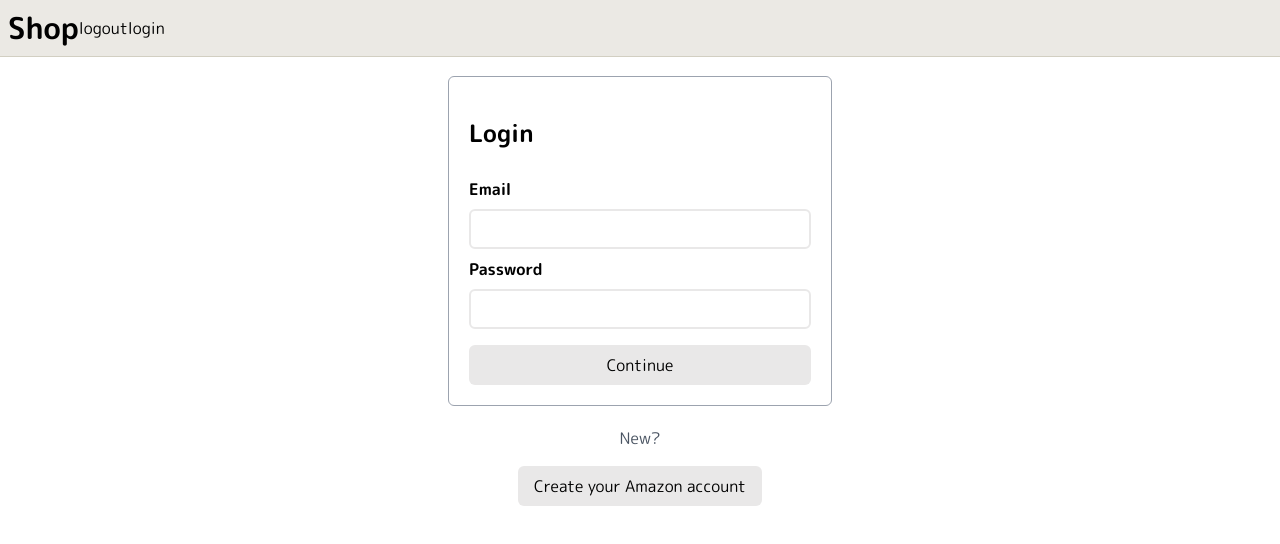
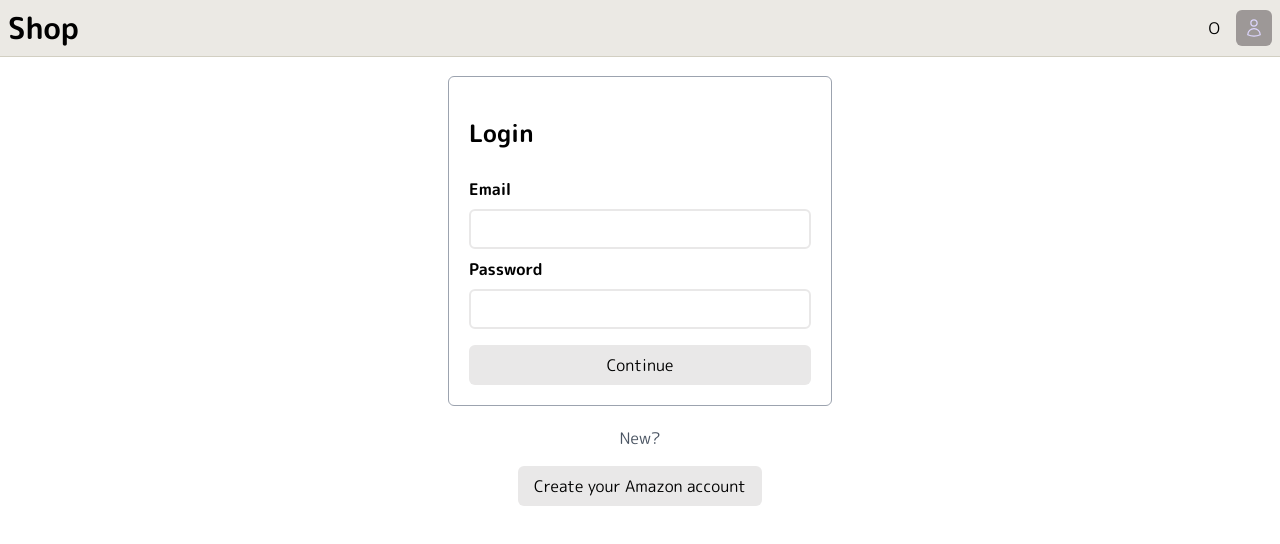
Before and after one commit to hsingyingli/micro-service-ecommerce-store, a Next.js app in the folder client/: page /login in a window 1280 px wide. Shown: the top 544 px of the page. Built offline with nearby package versions, Linux system fonts and the light colour scheme; no server answers.

Commit message:
add Account Drop down menu in Header

```diff
--- /dev/null
+++ b/client/components/Headers/Account.tsx
@@ -0,0 +1,77 @@
+import React, { Fragment } from "react";
+import { Menu, Transition } from '@headlessui/react'
+import { useAuth } from "@/hooks/useAuth";
+import { UserIcon } from '@heroicons/react/24/outline'
+import Link from "next/link";
+
+const Account: React.FC = () => {
+  const { user, logout } = useAuth()
+  return (
+    <div>
+      <Menu as="div" className="relative inline-block text-left">
+        <div>
+          <Menu.Button className="inline-flex w-full justify-center
+            rounded-md bg-secondary-400 p-2 hover:bg-secondary-500 transition-colors duration-150">
+            <UserIcon
+              className="h-5 w-5 text-violet-200 hover:text-violet-100"
+              aria-hidden="true"
+            />
+          </Menu.Button>
+        </div>
+        <Transition
+          as={Fragment}
+          enter="transition ease-out duration-100"
+          enterFrom="transform opacity-0 scale-95"
+          enterTo="transform opacity-100 scale-100"
+          leave="transition ease-in duration-75"
+          leaveFrom="transform opacity-100 scale-100"
+          leaveTo="transform opacity-0 scale-95"
+        >
+          <Menu.Items className="absolute right-0 mt-2 w-56 origin-top-right divide-y divide-gray-100
+            rounded-md bg-white shadow-lg ring-1 ring-black ring-opacity-5 focus:outline-none">
+            <div className="p-1 ">
+              {
+                user === null ?
+                  <Menu.Item>
+                    <Link
+                      href={"/login"}
+                      className="flex w-full items-center rounded-md p-2
+                      hover:bg-secondary-50"
+                    >
+                      Login
+                    </Link>
+                  </Menu.Item>
+                  : (
+                    <>
+                      <Menu.Item>
+                        <Link
+                          href={"/Profile"}
+                          className="flex w-full items-center rounded-md p-2
+                      hover:bg-secondary-50"
+                        >
+                          Profile
+                        </Link>
+                      </Menu.Item>
+                      <Menu.Item>
+                        <button
+                          onClick={logout}
+                          className="flex w-full items-center rounded-md p-2
+                      hover:bg-secondary-50"
+                        >
+                          Logout
+                        </button>
+                      </Menu.Item>
+                    </>
+                  )
+              }
+            </div>
+          </Menu.Items>
+        </Transition>
+      </Menu>
+    </div>
+  )
+}
+
+export {
+  Account
+}
--- /dev/null
+++ b/client/components/Headers/Orders.tsx
@@ -0,0 +1,13 @@
+import { useAuth } from "@/hooks/useAuth";
+import React from "react";
+
+const Order: React.FC = () => {
+  const { user } = useAuth()
+  return (
+    <div>O</div>
+  )
+}
+
+export {
+  Order
+}
--- a/client/components/Headers/index.tsx
+++ b/client/components/Headers/index.tsx
@@ -1,19 +1,22 @@
 import { useAuth } from "@/hooks/useAuth"
 import Link from "next/link"
 import React from "react"
+import { Account } from "./Account"
+import { Order } from "./Orders"
 
 const Header: React.FC = () => {
-  const { logout } = useAuth()
 
   return (
     <header className="fixed top-0 left-0 w-screen border-b-[1px] border-primary-500 bg-primary-200">
       <div className="max-w-screen-xl mx-auto p-2 h-14
-        flex items-center">
+        flex items-center justify-between">
         <Link href={"/"}>
           <h1 className="font-bold text-3xl">Shop</h1>
         </Link>
-        <button onClick={logout}>logout</button>
-        <Link href={"/login"}>login</Link>
+        <div className="flex items-center gap-4">
+          <Order />
+          <Account />
+        </div>
       </div>
     </header>
   )
--- a/client/pages/login.tsx
+++ b/client/pages/login.tsx
@@ -27,7 +27,7 @@ const LoginPage: NextPage = () => {
   return (
     <div className="max-w-sm w-full mx-auto flex flex-col items-center">
       <form
-        className="border-gray-400 border-[1px] rounded-md my-5 w-full"
+        className="border-gray-400 border-[1px] rounded-md my-5 mx-2 w-full"
         onSubmit={handleOnLogin}
       >
         <div className="m-5 flex flex-col">
--- a/client/pages/signup.tsx
+++ b/client/pages/signup.tsx
@@ -36,7 +36,7 @@ const SignUpPage: NextPage = () => {
   return (
     <div className="max-w-sm w-full mx-auto flex flex-col items-center">
       <form
-        className="border-gray-400 border-[1px] rounded-md my-5 w-full"
+        className="border-gray-400 border-[1px] rounded-md my-5 mx-2 w-full"
         onSubmit={handleOnSignUp}
       >
         <div className="m-5 flex flex-col">
--- a/client/utils/userAPI.ts
+++ b/client/utils/userAPI.ts
@@ -33,6 +33,7 @@ const logoutAPI = async (): Promise<Error | null> => {
     await axios.post("/v1/user/logout", {}, { withCredentials: true })
     return null
   } catch (error) {
+    console.log(error)
     return error as Error
   }
 }
```
